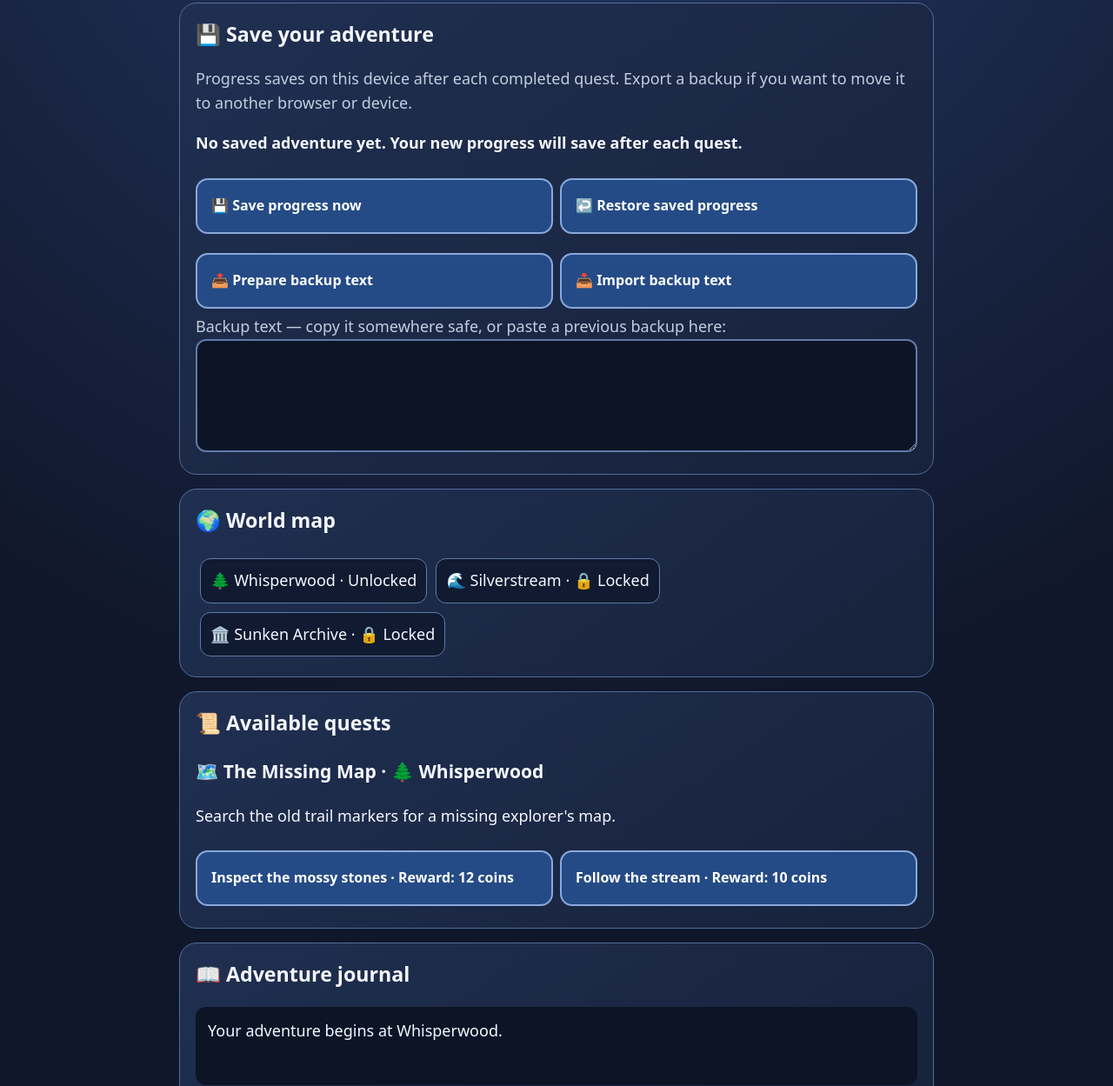
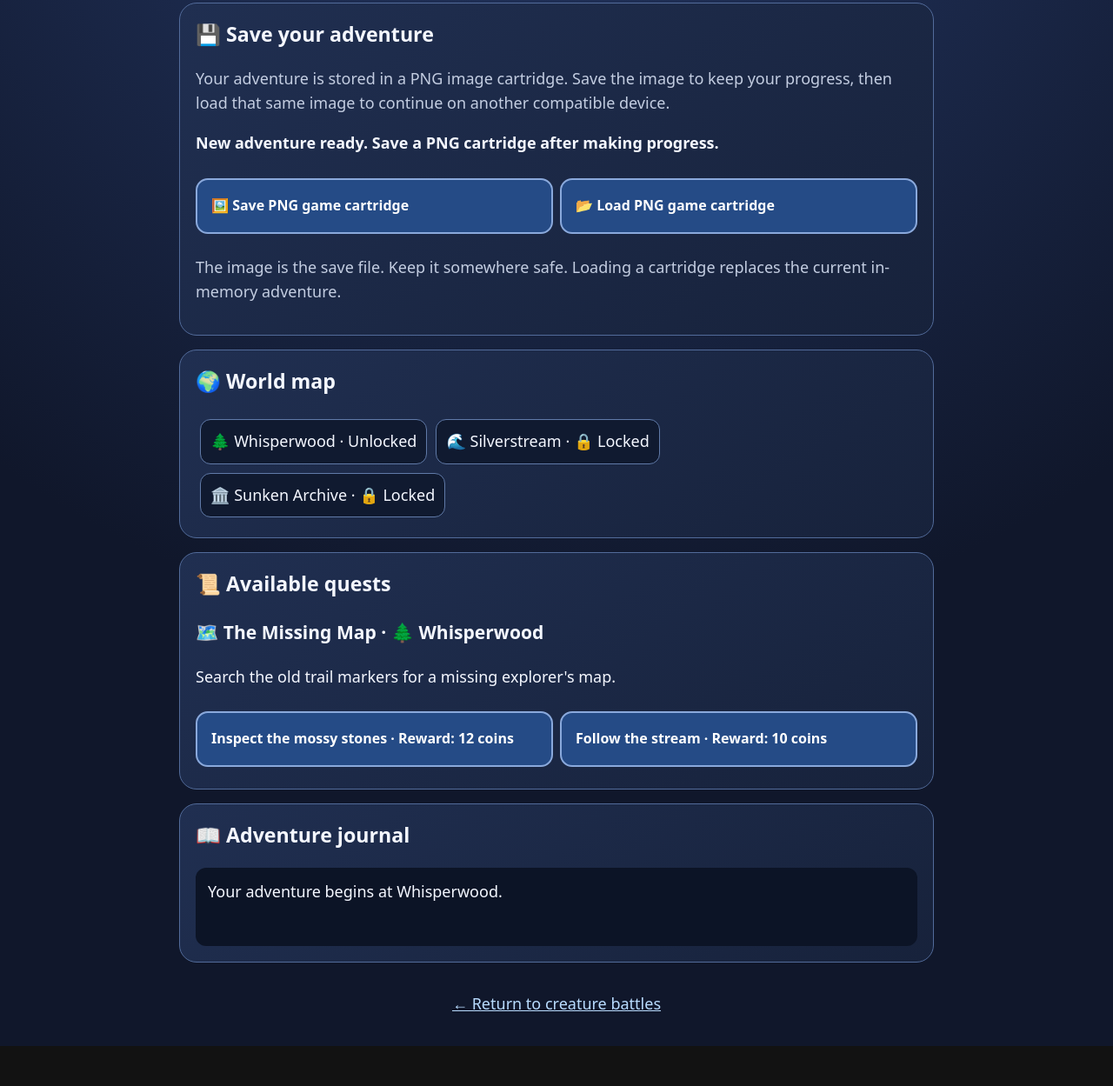
Before and after one commit to ytpokerspace/stunning-, a plain HTML site: page web/adventure.html in a window 1280 px wide. Shown: the part 348-1597 px from the top of the page at 87% size. After the commit the page ends 1551 px from the top, so only its background shows below. Drawn offline with Linux system fonts and the light colour scheme.

Commit message:
Use PNG pixel cartridges for adventure saves

```diff
--- a/web/adventure.html
+++ b/web/adventure.html
@@ -39,16 +39,14 @@ a{color:#b9dcff}footer{text-align:center;color:var(--muted);padding:18px}
 </section>
 <section class="panel" aria-labelledby="save-heading">
 <h2 id="save-heading">💾 Save your adventure</h2>
-<p class="muted">Progress saves on this device after each completed quest. Export a backup if you want to move it to another browser or device.</p>
+<p class="muted">Your adventure is stored in a PNG image cartridge. Save the image to keep your progress, then load that same image to continue on another compatible device.</p>
 <p id="save-status" role="status" aria-live="polite">Checking saved progress…</p>
 <div class="save-actions">
-<button id="save-now" type="button">💾 Save progress now</button>
-<button id="restore" type="button">↩️ Restore saved progress</button>
-<button id="export" type="button">📤 Prepare backup text</button>
-<button id="import" type="button">📥 Import backup text</button>
+<button id="save-now" type="button">🖼️ Save PNG game cartridge</button>
+<button id="load-button" type="button">📂 Load PNG game cartridge</button>
 </div>
-<label for="backup" class="muted">Backup text — copy it somewhere safe, or paste a previous backup here:</label>
-<textarea id="backup" spellcheck="false" autocomplete="off"></textarea>
+<input id="cartridge-file" type="file" accept="image/png,.png" hidden>
+<p class="muted">The image is the save file. Keep it somewhere safe. Loading a cartridge replaces the current in-memory adventure.</p>
 </section>
 <section class="panel" aria-labelledby="map-heading"><h2 id="map-heading">🌍 World map</h2><div id="map"></div></section>
 <section class="panel" aria-labelledby="quest-heading"><h2 id="quest-heading">📜 Available quests</h2><div id="quests"></div></section>
@@ -57,24 +55,34 @@ a{color:#b9dcff}footer{text-align:center;color:var(--muted);padding:18px}
 </main>
 <script src="adventure.js"></script>
 <script src="adventure-save.js"></script>
+<script src="pixel-cartridge.js"></script>
 <script>
 "use strict";
 const $=id=>document.getElementById(id);
-const storage=(()=>{try{return window.localStorage}catch(_){return null}})();
-const fresh=PokellmAdventure.initialState();
-let state=fresh;
+let state=PokellmAdventure.initialState();
+let saveSequence=0;
 function setStatus(message){$("save-status").textContent=message}
-function loadSaved(){
- if(!storage){setStatus("Device storage is unavailable. You can still export a backup.");return}
- const result=PokellmAdventureSave.load(storage);
- if(result.status==="loaded"){state=result.state;setStatus("Saved progress restored on this device.");}
- else if(result.status==="missing"){setStatus("No saved adventure yet. Your new progress will save after each quest.");}
- else{setStatus("A saved file could not be read ("+result.error.code+"). Your current adventure is safe; you can import a backup.");}
+async function saveCartridge(){
+ try{
+  const png=await PokellmPixelCartridge.encode(state,{sequence:++saveSequence});
+  const blob=new Blob([png],{type:"image/png"});
+  const url=URL.createObjectURL(blob);
+  const link=document.createElement("a");
+  link.href=url;link.download="pokellm-cartridge-"+saveSequence+".png";
+  document.body.append(link);link.click();link.remove();
+  URL.revokeObjectURL(url);
+  setStatus("PNG cartridge created. Keep the downloaded image to preserve this adventure.");
+ }catch(error){setStatus("Cartridge save failed: "+error.message)}
 }
-function saveProgress(){
- if(!storage){setStatus("Save unavailable: this browser does not allow local storage.");return false}
- try{PokellmAdventureSave.save(state,storage);setStatus("Progress saved on this device.");return true}
- catch(error){setStatus("Save failed: "+error.message);return false}
+async function loadCartridge(file){
+ try{
+  if(!file)throw new Error("Choose a PNG cartridge first.");
+  const result=await PokellmPixelCartridge.decode(new Uint8Array(await file.arrayBuffer()));
+  const validated=PokellmAdventureSave.validateState(result.state);
+  state=validated;saveSequence=result.sequence;
+  setStatus("Cartridge loaded and verified. Your adventure is ready.");
+  render();
+ }catch(error){setStatus("Cartridge could not be loaded: "+error.message)}
 }
 function render(){
  $("coins").textContent="🪙 "+state.coins+" coins";
@@ -82,50 +90,27 @@ function render(){
  $("done").textContent="📜 "+state.completed.length+" quests complete";
  $("map").replaceChildren(...PokellmAdventure.AREAS.map(area=>{
   const item=document.createElement("span");item.className="area";
-  item.textContent=area.name+(state.unlocked.includes(area.id)?" · Unlocked":" · 🔒 Locked");
-  return item;
+  item.textContent=area.name+(state.unlocked.includes(area.id)?" · Unlocked":" · 🔒 Locked");return item;
  }));
  $("quests").replaceChildren();
  const quests=PokellmAdventure.availableQuests(state);
- if(!quests.length){$("quests").textContent="All current quests are complete. More adventures can be added.";return}
+ if(!quests.length){$("quests").textContent="All current quests are complete. More adventures can be added.";$("log").textContent=state.log.slice(-12).join("\n");return}
  for(const quest of quests){
-  const article=document.createElement("article");
-  const heading=document.createElement("h3");heading.textContent=quest.title+" · "+quest.area;
-  const description=document.createElement("p");description.textContent=quest.task;
-  const choices=document.createElement("div");choices.className="choice-list";
-  article.append(heading,description,choices);
+  const article=document.createElement("article"),heading=document.createElement("h3"),description=document.createElement("p"),choices=document.createElement("div");
+  heading.textContent=quest.title+" · "+quest.area;description.textContent=quest.task;choices.className="choice-list";article.append(heading,description,choices);
   quest.choices.forEach((choice,index)=>{
-   const button=document.createElement("button");
-   button.type="button";
-   button.textContent=choice.label+" · Reward: "+choice.reward+" coins";
-   button.addEventListener("click",()=>{
-    try{state=PokellmAdventure.choose(state,quest.id,index);saveProgress();render();}
-    catch(error){setStatus("Quest could not be completed: "+error.message)}
-   });
+   const button=document.createElement("button");button.type="button";button.textContent=choice.label+" · Reward: "+choice.reward+" coins";
+   button.addEventListener("click",()=>{try{state=PokellmAdventure.choose(state,quest.id,index);setStatus("Progress changed. Save a new PNG cartridge to keep it.");render()}catch(error){setStatus("Quest could not be completed: "+error.message)}});
    choices.append(button);
   });
   $("quests").append(article);
  }
  $("log").textContent=state.log.slice(-12).join("\n");
 }
-$("save-now").addEventListener("click",saveProgress);
-$("restore").addEventListener("click",()=>{
- if(!storage){setStatus("Restore unavailable: device storage cannot be accessed.");return}
- const result=PokellmAdventureSave.load(storage);
- if(result.status==="loaded"){state=result.state;setStatus("Saved progress restored.");render();}
- else if(result.status==="missing"){setStatus("There is no saved progress on this device.");}
- else{setStatus("Restore failed: "+result.error.message);}
-});
-$("export").addEventListener("click",()=>{
- try{$("backup").value=PokellmAdventureSave.exportSave(state);$("backup").focus();$("backup").select();setStatus("Backup text prepared. Copy it and keep it somewhere safe.");}
- catch(error){setStatus("Backup could not be prepared: "+error.message)}
-});
-$("import").addEventListener("click",()=>{
- if(!storage){setStatus("Import unavailable: device storage cannot be accessed.");return}
- try{state=PokellmAdventureSave.importSave($("backup").value,storage);setStatus("Backup imported and saved on this device.");render();}
- catch(error){setStatus("Import failed: "+error.message)}
-});
-loadSaved();
+$("save-now").addEventListener("click",saveCartridge);
+$("load-button").addEventListener("click",()=>$("cartridge-file").click());
+$("cartridge-file").addEventListener("change",event=>loadCartridge(event.target.files&&event.target.files[0]));
+setStatus("New adventure ready. Save a PNG cartridge after making progress.");
 render();
 </script>
 </body>
```
